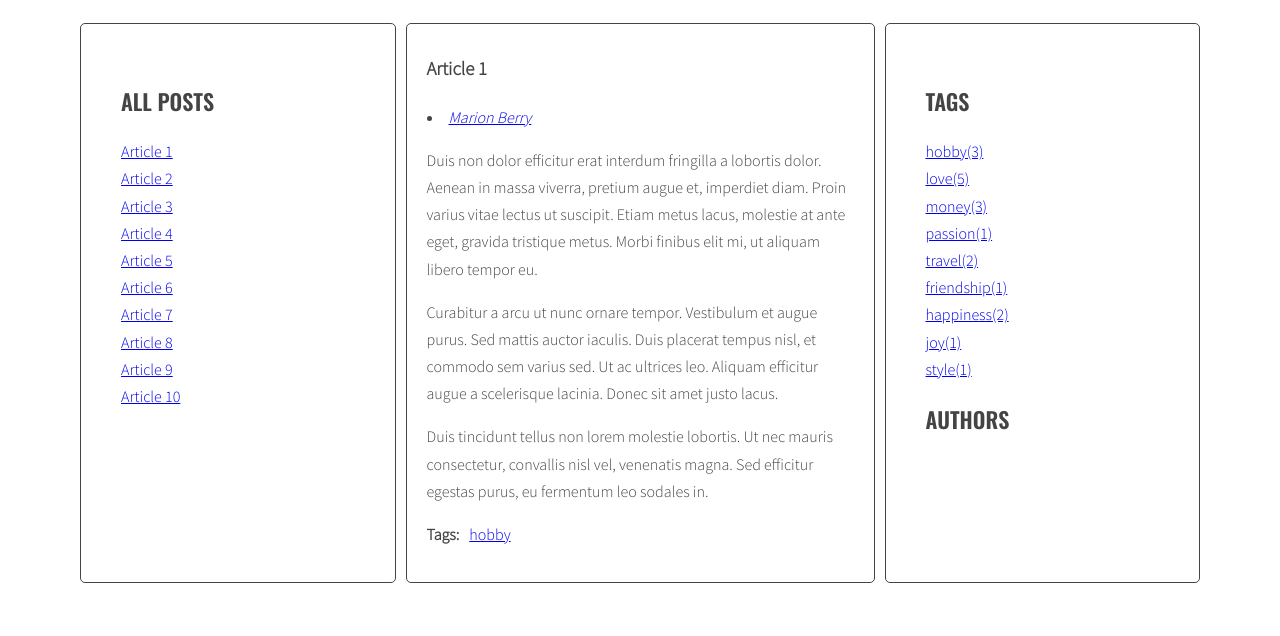
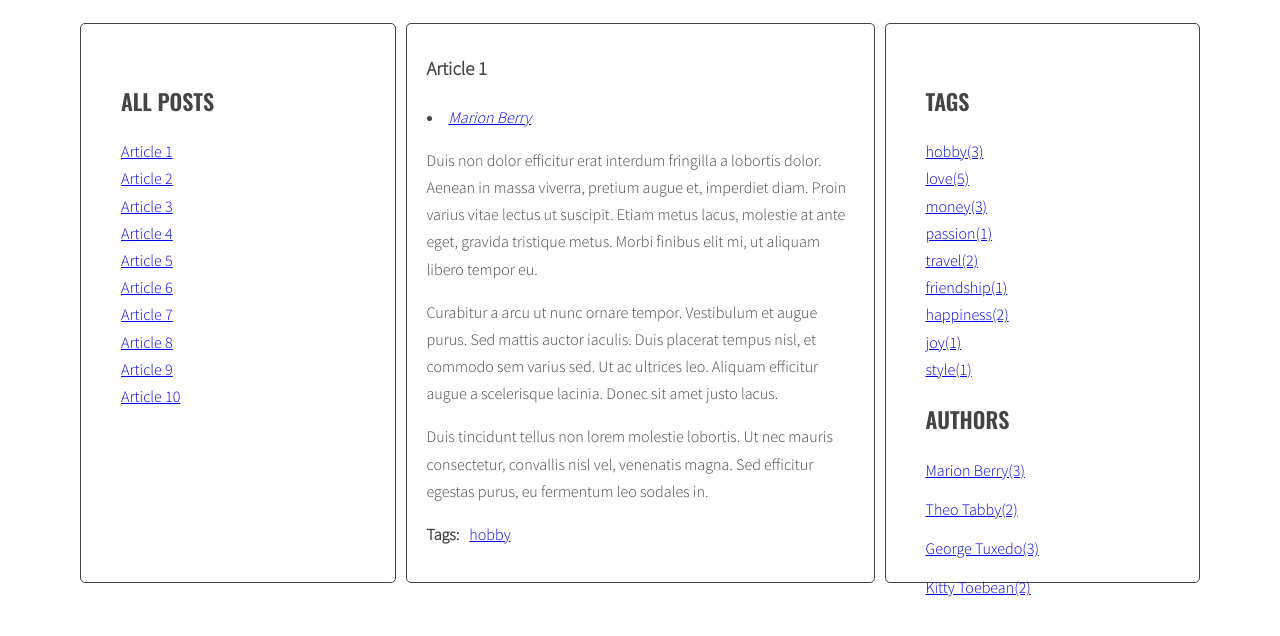
Before and after one commit to dominikajel/javascript-blog, a website: page index.html in a window 1280 px wide. Shown: the part 220-856 px from the top of the page. Before the commit the page ends 817 px from the top, so only its background shows below. Drawn offline with nearby package versions, Linux system fonts and the light colour scheme.

Commit message:
Change generate authors - display at right side

```diff
--- a/js/script.js
+++ b/js/script.js
@@ -54,7 +54,7 @@ const optArticleSelector = ".post",
   optTagsListSelector = ".tags.list",
   optCloudClassCount = 5,
   optCloudClassPrefix = "tag-size-",
-  optAuthorsListSelector = ".authors .list";
+  optAuthorsListSelector = ".authors.list";
 
     function generateTitleLinks(customSelector = "") {
       /* remove contents of titleList */
@@ -285,40 +285,47 @@ function generateAuthors() {
     let html = "";
 
     /* get tags from data-author attribute */
-    const tag = article.getAttribute("data-author");
-    console.log(tag);
+    const articleAuthor = article.getAttribute("data-author");
+    console.log(articleAuthor);
 
     /* generate HTML of the link */
     const linkHTML =
-      '<li><a href="#tag-author-' + tag + '">' + tag + "</a></li>";
+      '<li><a href="#tag-author-' +
+      articleAuthor +
+      '">' +
+      articleAuthor +
+      "</a></li>";
     /* add generated code to html variable */
     html = html + linkHTML;
+
+    /* [NEW] check if this link is NOT already in allTags */
+    if (!allAuthors.hasOwnProperty(articleAuthor)) {
+      /* [NEW] add generated code to allTags array */
+      allAuthors[articleAuthor] = 1;
+    } else {
+      allAuthors[articleAuthor]++;
+    }
 
     /* insert HTML of all the links into the author wrapper */
     authorWrapper.innerHTML = html;
 
-    /* [NEW] check if this link is NOT already in allAuthors */
-    if (!allAuthors.hasOwnProperty(author)) {
-      /* [NEW] add generated code to allTags array */
-      allAuthors[author] = 1;
-    } else {
-      allAuthors[author]++;
-    }
-
     /* END LOOP: for every article: */
   }
+
+  /* [NEW] find list of authors in right column */
+  const authorsList = document.querySelector(optAuthorsListSelector);
+  console.log(authorsList);
 
   /*[NEW] create variable for all links HTML code */
   let allAuthorsHTML = "";
 
-  /* [NEW] find list of authors in right column */
-  const authorsList = document.querySelector(optAuthorsListSelector);
+  console.log(allAuthors);
 
-/*[NEW] START LOOP: for each author in allAuthors: */
+  /*[NEW] START LOOP: for each author in allAuthors: */
   for (let author in allAuthors) {
     allAuthorsHTML +=
-      '<li><a href="#tag-' +
-      tag +
+      '<li><a href="#tag-author-' +
+      author +
       '">' +
       author +
       "(" +
@@ -326,7 +333,8 @@ function generateAuthors() {
       ")</a></li>";
     /* [NEW] END LOOP: for each author in allAuthors: */
   }
-  /* [NEW] add html from allTagsHTML to tagList */
+/* [NEW] add html from allTagsHTML to tagList */
+
   authorsList.innerHTML = allAuthorsHTML;
 }
 
```
Also changed, not shown: index.html (+0 -20 lines).
